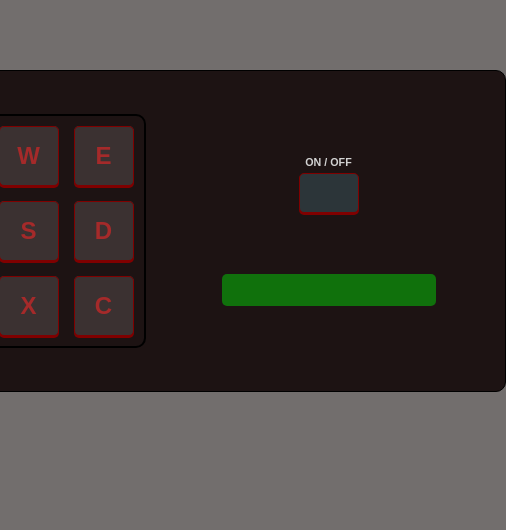
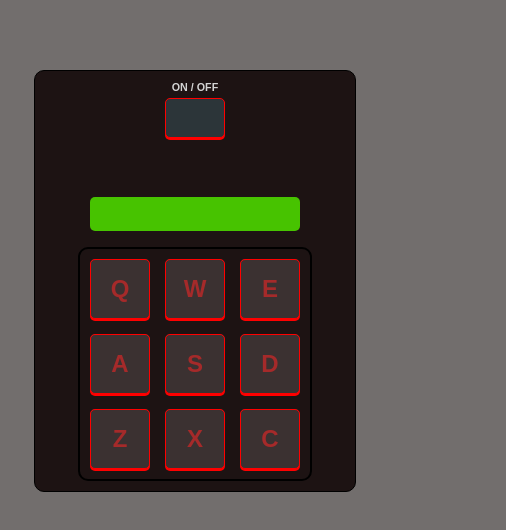
Before and after one commit to CoderKlemen/freecodecamp_challenges, a React (Create React App) app in the folder drum-machine/: page / in a window 390 px wide. Shown: the top 530 px of the page, 506 px wide, since content can reach past the window. Built offline with nearby package versions, Linux system fonts and the light colour scheme.

Commit message:
last touches to css; solved slow loading -> finished (for the moment) :)

```diff
--- a/drum-machine/src/App.css
+++ b/drum-machine/src/App.css
@@ -1,4 +1,13 @@
 @import url("https://fonts.googleapis.com/css?family=Orbitron");
+
+@media (max-width: 800px) {
+    #drum-machine {
+        flex-direction: column-reverse;
+        width: 300px !important;
+        height: 400px !important;
+    }
+}
+
 
 body {
     background-color: #726E6D;
--- a/drum-machine/src/App.js
+++ b/drum-machine/src/App.js
@@ -10,7 +10,7 @@ class App extends Component {
 
     this.state = {
       pressed: '',
-      on: false,
+      on: true,
     }
   }
 
@@ -25,6 +25,10 @@ class App extends Component {
       on: !this.state.on,
       pressed: this.state.on ? this.state.pressed : '',
     })
+    if (!this.state.pressed) {
+      document.getElementById('display').innerHTML = '';
+    }
+
   }
 
   handleKeyDown = (event) => {
@@ -32,10 +36,12 @@ class App extends Component {
     const buttonPressed = event.key;
     const drumKeys = ['q','w','e','a','s','d','z','x','c','Q','W','E','A','S','D','Z','X','C'];
     if (this.state.on && drumKeys.includes(buttonPressed)) {
-        let audio = new Audio(sounds[buttonPressed.toUpperCase()].link);
-        audio.load();
-        audio.play();
-        this.handleText(sounds[buttonPressed.toUpperCase()].name);
+      document.getElementById(buttonPressed.toUpperCase()).play();
+      document.getElementById('display').innerHTML = sounds[buttonPressed.toUpperCase()].name;
+      // this.handleText(sounds[buttonPressed.toUpperCase()].name);
+      /*const audio = new Audio(sounds[buttonPressed.toUpperCase()].link);
+      audio.load();
+      audio.play();*/
     }
   }
 
--- a/drum-machine/src/Controls.css
+++ b/drum-machine/src/Controls.css
@@ -7,7 +7,7 @@
     align-items: center;
 }
 
-.controls input {
+.controls p {
     border: none;
     user-select: none;
     border-radius: 5px;
@@ -15,9 +15,12 @@
     font-family: 'Orbitron', sans-serif;
     font-weight: bold;
     text-align: center;
+    vertical-align: bottom;
     text-transform: uppercase;
-    width: 70%;
-    height: 30px;
+    width: 210px;
+    height: 26px;
+    padding-top: 8px;
+    cursor: default;
 }
 
 .input-on {
--- a/drum-machine/src/Controls.js
+++ b/drum-machine/src/Controls.js
@@ -17,13 +17,13 @@ class Controls extends Component {
         const inputValue = this.props.onOff ? this.props.pressed : '';
 
         return (
-            <div className="controls">
+            <div className="controls" >
                 <div>
                     <h6>ON / OFF</h6>
-                    <button onClick={this.handleButton} className={btnClass}></button>
+                    <button onClick={this.handleButton}  className={btnClass}></button>
                 </div>
-                <input id="display" value={inputValue} className={inputClass}/>
-                {/* zamenjaj input z nekim drugim elementom.. zgleda da testi na FCC ne znajo prebrat value na inputu... zato en test sfali...*/}
+                { /*<input id="display1" value={inputValue} className={inputClass}/> */}
+                <p id="display" className={inputClass}>{inputValue}</p>
             </div>
         );
     }
--- a/drum-machine/src/Drumpad.js
+++ b/drum-machine/src/Drumpad.js
@@ -13,10 +13,12 @@ class Drumpad extends Component {
     handleClick(event) {
         event.preventDefault();
         if (this.props.onOff) {
-            let audio = new Audio(sounds[this.props.value].link);
+            document.getElementById(this.props.value).play();
+            document.getElementById('display').innerHTML = sounds[this.props.value].name;
+            // this.props.handleText(sounds[this.props.value].name);
+            /*const audio = new Audio(sounds[this.props.value].link);
             audio.load();
-            audio.play();
-            this.props.handleText(sounds[this.props.value].name);
+            audio.play();*/
         }
     }
 
@@ -24,8 +26,8 @@ class Drumpad extends Component {
         const btnClass = this.props.onOff ? 'button-on' : 'button-off';
 
         return (
-            <div className="drum-pad" id={sounds[this.props.value].name}>
-                <button onClick={this.handleClick} className={btnClass}><strong>{this.props.value}</strong></button>
+            <div className="drum-pad" id={sounds[this.props.value].name} onClick={this.handleClick}>
+                <button className={btnClass}><strong>{this.props.value}</strong></button>
                 <audio  className="clip"
                         id={this.props.value}
                         preload="auto"
```
Also changed, not shown: drum-machine/src/Drumpad.css (+0 -9 lines).
